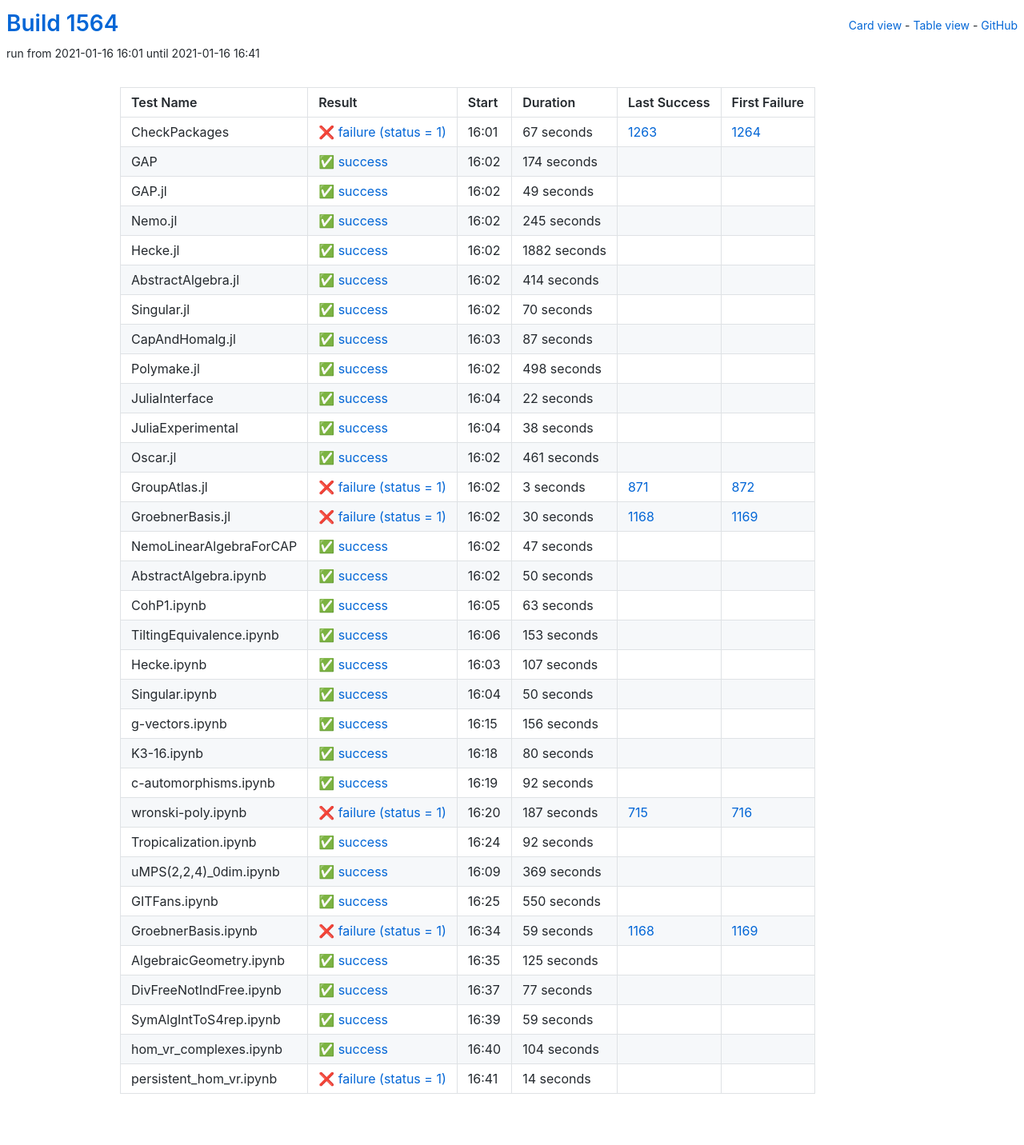
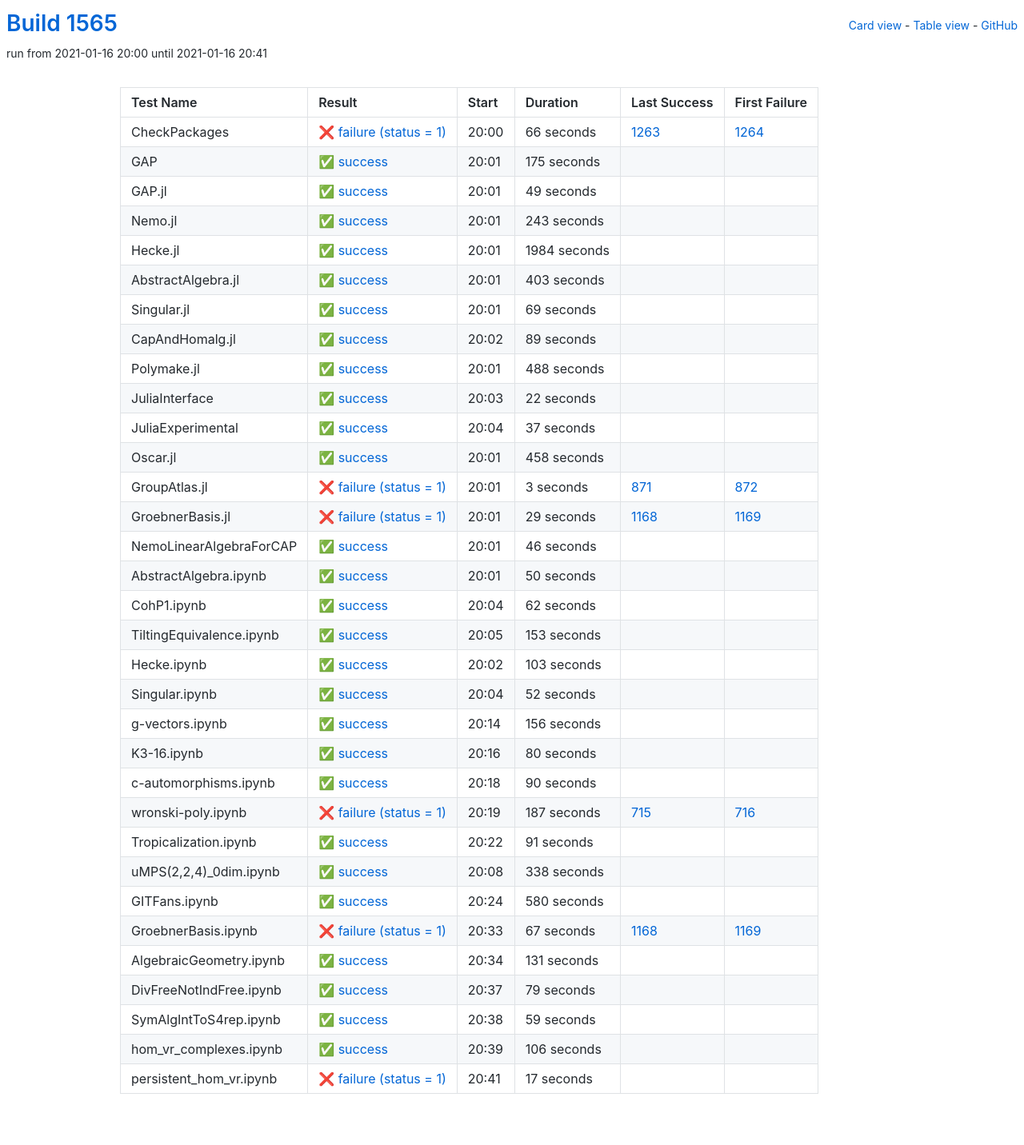
Before and after one commit to oscar-system/oscar-ci-status-stable, a Jekyll site: the page built from table.html, in a window 1280 px wide. Shown: the whole page at 80% size. Built offline with Jekyll 4.4.1, drawn with Linux system fonts in a browser that asks for light colours.

Commit message:
Build #1565

```diff
--- a/_data/ci.yml
+++ b/_data/ci.yml
@@ -1,6 +1,6 @@
 ---
-build: 1564
-build_url: https://oscarci.mathematik.uni-kl.de/job/oscar-stable/1564/
+build: 1565
+build_url: https://oscarci.mathematik.uni-kl.de/job/oscar-stable/1565/
 job: oscar-stable
 organization: oscar-system
 repo: oscar-ci-status-stable
@@ -8,32 +8,32 @@ repourl: https://github.com/oscar-system/oscar-ci-status-stable
 tests:
 - name: CheckPackages
   id: checkpackages
-  log: https://oscarci.mathematik.uni-kl.de/job/oscar-stable/1564/artifact/logs/build-1564/CheckPackages.log
-  start: 2021-01-16 16:01
+  log: https://oscarci.mathematik.uni-kl.de/job/oscar-stable/1565/artifact/logs/build-1565/CheckPackages.log
+  start: 2021-01-16 20:00
   success: false
   exitcode: 1
   status: failure
-  duration: 67
+  duration: 66
   last_success: 1263
   last_success_url: https://oscarci.mathematik.uni-kl.de/job/oscar-stable/1263/
   first_failure: 1264
   first_failure_url: https://oscarci.mathematik.uni-kl.de/job/oscar-stable/1264/
 - name: GAP
   id: gap
-  log: https://oscarci.mathematik.uni-kl.de/job/oscar-stable/1564/artifact/logs/build-1564/GAP.log
-  start: 2021-01-16 16:02
+  log: https://oscarci.mathematik.uni-kl.de/job/oscar-stable/1565/artifact/logs/build-1565/GAP.log
+  start: 2021-01-16 20:01
   success: true
   exitcode: 0
   status: success
-  duration: 174
+  duration: 175
   last_success: false
   last_success_url:
   first_failure: false
   first_failure_url:
 - name: GAP.jl
   id: gap-jl
-  log: https://oscarci.mathematik.uni-kl.de/job/oscar-stable/1564/artifact/logs/build-1564/GAP.jl.log
-  start: 2021-01-16 16:02
+  log: https://oscarci.mathematik.uni-kl.de/job/oscar-stable/1565/artifact/logs/build-1565/GAP.jl.log
+  start: 2021-01-16 20:01
   success: true
   exitcode: 0
   status: success
@@ -44,80 +44,80 @@ tests:
   first_failure_url:
 - name: Nemo.jl
   id: nemo-jl
-  log: https://oscarci.mathematik.uni-kl.de/job/oscar-stable/1564/artifact/logs/build-1564/Nemo.jl.log
-  start: 2021-01-16 16:02
+  log: https://oscarci.mathematik.uni-kl.de/job/oscar-stable/1565/artifact/logs/build-1565/Nemo.jl.log
+  start: 2021-01-16 20:01
   success: true
   exitcode: 0
   status: success
-  duration: 245
+  duration: 243
   last_success: false
   last_success_url:
   first_failure: false
   first_failure_url:
 - name: Hecke.jl
   id: hecke-jl
-  log: https://oscarci.mathematik.uni-kl.de/job/oscar-stable/1564/artifact/logs/build-1564/Hecke.jl.log
-  start: 2021-01-16 16:02
+  log: https://oscarci.mathematik.uni-kl.de/job/oscar-stable/1565/artifact/logs/build-1565/Hecke.jl.log
+  start: 2021-01-16 20:01
   success: true
   exitcode: 0
   status: success
-  duration: 1882
+  duration: 1984
   last_success: false
   last_success_url:
   first_failure: false
   first_failure_url:
 - name: AbstractAlgebra.jl
   id: abstractalgebra-jl
-  log: https://oscarci.mathematik.uni-kl.de/job/oscar-stable/1564/artifact/logs/build-1564/AbstractAlgebra.jl.log
-  start: 2021-01-16 16:02
+  log: https://oscarci.mathematik.uni-kl.de/job/oscar-stable/1565/artifact/logs/build-1565/AbstractAlgebra.jl.log
+  start: 2021-01-16 20:01
   success: true
   exitcode: 0
   status: success
-  duration: 414
+  duration: 403
   last_success: false
   last_success_url:
   first_failure: false
   first_failure_url:
 - name: Singular.jl
   id: singular-jl
-  log: https://oscarci.mathematik.uni-kl.de/job/oscar-stable/1564/artifact/logs/build-1564/Singular.jl.log
-  start: 2021-01-16 16:02
+  log: https://oscarci.mathematik.uni-kl.de/job/oscar-stable/1565/artifact/logs/build-1565/Singular.jl.log
+  start: 2021-01-16 20:01
   success: true
   exitcode: 0
   status: success
-  duration: 70
+  duration: 69
   last_success: false
   last_success_url:
   first_failure: false
   first_failure_url:
 - name: CapAndHomalg.jl
   id: capandhomalg-jl
-  log: https://oscarci.mathematik.uni-kl.de/job/oscar-stable/1564/artifact/logs/build-1564/CapAndHomalg.jl.log
-  start: 2021-01-16 16:03
+  log: https://oscarci.mathematik.uni-kl.de/job/oscar-stable/1565/artifact/logs/build-1565/CapAndHomalg.jl.log
+  start: 2021-01-16 20:02
   success: true
   exitcode: 0
   status: success
-  duration: 87
+  duration: 89
   last_success: false
   last_success_url:
   first_failure: false
   first_failure_url:
 - name: Polymake.jl
   id: polymake-jl
-  log: https://oscarci.mathematik.uni-kl.de/job/oscar-stable/1564/artifact/logs/build-1564/Polymake.jl.log
-  start: 2021-01-16 16:02
+  log: https://oscarci.mathematik.uni-kl.de/job/oscar-stable/1565/artifact/logs/build-1565/Polymake.jl.log
+  start: 2021-01-16 20:01
   success: true
   exitcode: 0
   status: success
-  duration: 498
+  duration: 488
   last_success: false
   last_success_url:
   first_failure: false
   first_failure_url:
 - name: JuliaInterface
   id: juliainterface
-  log: https://oscarci.mathematik.uni-kl.de/job/oscar-stable/1564/artifact/logs/build-1564/JuliaInterface.log
-  start: 2021-01-16 16:04
+  log: https://oscarci.mathematik.uni-kl.de/job/oscar-stable/1565/artifact/logs/build-1565/JuliaInterface.log
+  start: 2021-01-16 20:03
   success: true
   exitcode: 0
   status: success
@@ -128,32 +128,32 @@ tests:
   first_failure_url:
 - name: JuliaExperimental
   id: juliaexperimental
-  log: https://oscarci.mathematik.uni-kl.de/job/oscar-stable/1564/artifact/logs/build-1564/JuliaExperimental.log
-  start: 2021-01-16 16:04
+  log: https://oscarci.mathematik.uni-kl.de/job/oscar-stable/1565/artifact/logs/build-1565/JuliaExperimental.log
+  start: 2021-01-16 20:04
   success: true
   exitcode: 0
   status: success
-  duration: 38
+  duration: 37
   last_success: false
   last_success_url:
   first_failure: false
   first_failure_url:
 - name: Oscar.jl
   id: oscar-jl
-  log: https://oscarci.mathematik.uni-kl.de/job/oscar-stable/1564/artifact/logs/build-1564/Oscar.jl.log
-  start: 2021-01-16 16:02
+  log: https://oscarci.mathematik.uni-kl.de/job/oscar-stable/1565/artifact/logs/build-1565/Oscar.jl.log
+  start: 2021-01-16 20:01
   success: true
   exitcode: 0
   status: success
-  duration: 461
+  duration: 458
   last_success: false
   last_success_url:
   first_failure: false
   first_failure_url:
 - name: GroupAtlas.jl
   id: groupatlas-jl
-  log: https://oscarci.mathematik.uni-kl.de/job/oscar-stable/1564/artifact/logs/build-1564/GroupAtlas.jl.log
-  start: 2021-01-16 16:02
+  log: https://oscarci.mathematik.uni-kl.de/job/oscar-stable/1565/artifact/logs/build-1565/GroupAtlas.jl.log
+  start: 2021-01-16 20:01
   success: false
   exitcode: 1
   status: failure
@@ -164,32 +164,32 @@ tests:
   first_failure_url: https://oscarci.mathematik.uni-kl.de/job/oscar-stable/872/
 - name: GroebnerBasis.jl
   id: groebnerbasis-jl
-  log: https://oscarci.mathematik.uni-kl.de/job/oscar-stable/1564/artifact/logs/build-1564/GroebnerBasis.jl.log
-  start: 2021-01-16 16:02
+  log: https://oscarci.mathematik.uni-kl.de/job/oscar-stable/1565/artifact/logs/build-1565/GroebnerBasis.jl.log
+  start: 2021-01-16 20:01
   success: false
   exitcode: 1
   status: failure
-  duration: 30
+  duration: 29
   last_success: 1168
   last_success_url: https://oscarci.mathematik.uni-kl.de/job/oscar-stable/1168/
   first_failure: 1169
   first_failure_url: https://oscarci.mathematik.uni-kl.de/job/oscar-stable/1169/
 - name: NemoLinearAlgebraForCAP
   id: nemolinearalgebraforcap
-  log: https://oscarci.mathematik.uni-kl.de/job/oscar-stable/1564/artifact/logs/build-1564/NemoLinearAlgebraForCAP.log
-  start: 2021-01-16 16:02
+  log: https://oscarci.mathematik.uni-kl.de/job/oscar-stable/1565/artifact/logs/build-1565/NemoLinearAlgebraForCAP.log
+  start: 2021-01-16 20:01
   success: true
   exitcode: 0
   status: success
-  duration: 47
+  duration: 46
   last_success: false
   last_success_url:
   first_failure: false
   first_failure_url:
 - name: AbstractAlgebra.ipynb
   id: abstractalgebra-ipynb
-  log: https://oscarci.mathematik.uni-kl.de/job/oscar-stable/1564/artifact/logs/build-1564/AbstractAlgebra.ipynb.log
-  start: 2021-01-16 16:02
+  log: https://oscarci.mathematik.uni-kl.de/job/oscar-stable/1565/artifact/logs/build-1565/AbstractAlgebra.ipynb.log
+  start: 2021-01-16 20:01
   success: true
   exitcode: 0
   status: success
@@ -200,20 +200,20 @@ tests:
   first_failure_url:
 - name: CohP1.ipynb
   id: cohp1-ipynb
-  log: https://oscarci.mathematik.uni-kl.de/job/oscar-stable/1564/artifact/logs/build-1564/CohP1.ipynb.log
-  start: 2021-01-16 16:05
+  log: https://oscarci.mathematik.uni-kl.de/job/oscar-stable/1565/artifact/logs/build-1565/CohP1.ipynb.log
+  start: 2021-01-16 20:04
   success: true
   exitcode: 0
   status: success
-  duration: 63
+  duration: 62
   last_success: false
   last_success_url:
   first_failure: false
   first_failure_url:
 - name: TiltingEquivalence.ipynb
   id: tiltingequivalence-ipynb
-  log: https://oscarci.mathematik.uni-kl.de/job/oscar-stable/1564/artifact/logs/build-1564/TiltingEquivalence.ipynb.log
-  start: 2021-01-16 16:06
+  log: https://oscarci.mathematik.uni-kl.de/job/oscar-stable/1565/artifact/logs/build-1565/TiltingEquivalence.ipynb.log
+  start: 2021-01-16 20:05
   success: true
   exitcode: 0
   status: success
@@ -224,32 +224,32 @@ tests:
   first_failure_url:
 - name: Hecke.ipynb
   id: hecke-ipynb
-  log: https://oscarci.mathematik.uni-kl.de/job/oscar-stable/1564/artifact/logs/build-1564/Hecke.ipynb.log
-  start: 2021-01-16 16:03
+  log: https://oscarci.mathematik.uni-kl.de/job/oscar-stable/1565/artifact/logs/build-1565/Hecke.ipynb.log
+  start: 2021-01-16 20:02
   success: true
   exitcode: 0
   status: success
-  duration: 107
+  duration: 103
   last_success: false
   last_success_url:
   first_failure: false
   first_failure_url:
 - name: Singular.ipynb
   id: singular-ipynb
-  log: https://oscarci.mathematik.uni-kl.de/job/oscar-stable/1564/artifact/logs/build-1564/Singular.ipynb.log
-  start: 2021-01-16 16:04
+  log: https://oscarci.mathematik.uni-kl.de/job/oscar-stable/1565/artifact/logs/build-1565/Singular.ipynb.log
+  start: 2021-01-16 20:04
   success: true
   exitcode: 0
   status: success
-  duration: 50
+  duration: 52
   last_success: false
   last_success_url:
   first_failure: false
   first_failure_url:
 - name: g-vectors.ipynb
   id: g-vectors-ipynb
-  log: https://oscarci.mathematik.uni-kl.de/job/oscar-stable/1564/artifact/logs/build-1564/g-vectors.ipynb.log
-  start: 2021-01-16 16:15
+  log: https://oscarci.mathematik.uni-kl.de/job/oscar-stable/1565/artifact/logs/build-1565/g-vectors.ipynb.log
+  start: 2021-01-16 20:14
   success: true
   exitcode: 0
   status: success
@@ -260,8 +260,8 @@ tests:
   first_failure_url:
 - name: K3-16.ipynb
   id: k3-16-ipynb
-  log: https://oscarci.mathematik.uni-kl.de/job/oscar-stable/1564/artifact/logs/build-1564/K3-16.ipynb.log
-  start: 2021-01-16 16:18
+  log: https://oscarci.mathematik.uni-kl.de/job/oscar-stable/1565/artifact/logs/build-1565/K3-16.ipynb.log
+  start: 2021-01-16 20:16
   success: true
   exitcode: 0
   status: success
@@ -272,20 +272,20 @@ tests:
   first_failure_url:
 - name: c-automorphisms.ipynb
   id: c-automorphisms-ipynb
-  log: https://oscarci.mathematik.uni-kl.de/job/oscar-stable/1564/artifact/logs/build-1564/c-automorphisms.ipynb.log
-  start: 2021-01-16 16:19
+  log: https://oscarci.mathematik.uni-kl.de/job/oscar-stable/1565/artifact/logs/build-1565/c-automorphisms.ipynb.log
+  start: 2021-01-16 20:18
   success: true
   exitcode: 0
   status: success
-  duration: 92
+  duration: 90
   last_success: false
   last_success_url:
   first_failure: false
   first_failure_url:
 - name: wronski-poly.ipynb
   id: wronski-poly-ipynb
-  log: https://oscarci.mathematik.uni-kl.de/job/oscar-stable/1564/artifact/logs/build-1564/wronski-poly.ipynb.log
-  start: 2021-01-16 16:20
+  log: https://oscarci.mathematik.uni-kl.de/job/oscar-stable/1565/artifact/logs/build-1565/wronski-poly.ipynb.log
+  start: 2021-01-16 20:19
   success: false
   exitcode: 1
   status: failure
@@ -296,80 +296,80 @@ tests:
   first_failure_url: https://oscarci.mathematik.uni-kl.de/job/oscar-stable/716/
 - name: Tropicalization.ipynb
   id: tropicalization-ipynb
-  log: https://oscarci.mathematik.uni-kl.de/job/oscar-stable/1564/artifact/logs/build-1564/Tropicalization.ipynb.log
-  start: 2021-01-16 16:24
+  log: https://oscarci.mathematik.uni-kl.de/job/oscar-stable/1565/artifact/logs/build-1565/Tropicalization.ipynb.log
+  start: 2021-01-16 20:22
   success: true
   exitcode: 0
   status: success
-  duration: 92
+  duration: 91
   last_success: false
   last_success_url:
   first_failure: false
   first_failure_url:
 - name: uMPS(2,2,4)_0dim.ipynb
   id: umps-2-2-4-0dim-ipynb
-  log: https://oscarci.mathematik.uni-kl.de/job/oscar-stable/1564/artifact/logs/build-1564/uMPS-2-2-4-_0dim.ipynb.log
-  start: 2021-01-16 16:09
+  log: https://oscarci.mathematik.uni-kl.de/job/oscar-stable/1565/artifact/logs/build-1565/uMPS-2-2-4-_0dim.ipynb.log
+  start: 2021-01-16 20:08
   success: true
   exitcode: 0
   status: success
-  duration: 369
+  duration: 338
   last_success: false
   last_success_url:
   first_failure: false
   first_failure_url:
 - name: GITFans.ipynb
   id: gitfans-ipynb
-  log: https://oscarci.mathematik.uni-kl.de/job/oscar-stable/1564/artifact/logs/build-1564/GITFans.ipynb.log
-  start: 2021-01-16 16:25
+  log: https://oscarci.mathematik.uni-kl.de/job/oscar-stable/1565/artifact/logs/build-1565/GITFans.ipynb.log
+  start: 2021-01-16 20:24
   success: true
   exitcode: 0
   status: success
-  duration: 550
+  duration: 580
   last_success: false
   last_success_url:
   first_failure: false
   first_failure_url:
 - name: GroebnerBasis.ipynb
   id: groebnerbasis-ipynb
-  log: https://oscarci.mathematik.uni-kl.de/job/oscar-stable/1564/artifact/logs/build-1564/GroebnerBasis.ipynb.log
-  start: 2021-01-16 16:34
+  log: https://oscarci.mathematik.uni-kl.de/job/oscar-stable/1565/artifact/logs/build-1565/GroebnerBasis.ipynb.log
+  start: 2021-01-16 20:33
   success: false
   exitcode: 1
   status: failure
-  duration: 59
+  duration: 67
   last_success: 1168
   last_success_url: https://oscarci.mathematik.uni-kl.de/job/oscar-stable/1168/
   first_failure: 1169
   first_failure_url: https://oscarci.mathematik.uni-kl.de/job/oscar-stable/1169/
 - name: AlgebraicGeometry.ipynb
   id: algebraicgeometry-ipynb
-  log: https://oscarci.mathematik.uni-kl.de/job/oscar-stable/1564/artifact/logs/build-1564/AlgebraicGeometry.ipynb.log
-  start: 2021-01-16 16:35
+  log: https://oscarci.mathematik.uni-kl.de/job/oscar-stable/1565/artifact/logs/build-1565/AlgebraicGeometry.ipynb.log
+  start: 2021-01-16 20:34
   success: true
   exitcode: 0
   status: success
-  duration: 125
+  duration: 131
   last_success: false
   last_success_url:
   first_failure: false
   first_failure_url:
 - name: DivFreeNotIndFree.ipynb
   id: divfreenotindfree-ipynb
-  log: https://oscarci.mathematik.uni-kl.de/job/oscar-stable/1564/artifact/logs/build-1564/DivFreeNotIndFree.ipynb.log
-  start: 2021-01-16 16:37
+  log: https://oscarci.mathematik.uni-kl.de/job/oscar-stable/1565/artifact/logs/build-1565/DivFreeNotIndFree.ipynb.log
+  start: 2021-01-16 20:37
   success: true
   exitcode: 0
   status: success
-  duration: 77
+  duration: 79
   last_success: false
   last_success_url:
   first_failure: false
   first_failure_url:
 - name: SymAlgIntToS4rep.ipynb
   id: symalginttos4rep-ipynb
-  log: https://oscarci.mathematik.uni-kl.de/job/oscar-stable/1564/artifact/logs/build-1564/SymAlgIntToS4rep.ipynb.log
-  start: 2021-01-16 16:39
+  log: https://oscarci.mathematik.uni-kl.de/job/oscar-stable/1565/artifact/logs/build-1565/SymAlgIntToS4rep.ipynb.log
+  start: 2021-01-16 20:38
   success: true
   exitcode: 0
   status: success
@@ -380,24 +380,24 @@ tests:
   first_failure_url:
 - name: hom_vr_complexes.ipynb
   id: hom-vr-complexes-ipynb
-  log: https://oscarci.mathematik.uni-kl.de/job/oscar-stable/1564/artifact/logs/build-1564/hom_vr_complexes.ipynb.log
-  start: 2021-01-16 16:40
+  log: https://oscarci.mathematik.uni-kl.de/job/oscar-stable/1565/artifact/logs/build-1565/hom_vr_complexes.ipynb.log
+  start: 2021-01-16 20:39
   success: true
   exitcode: 0
   status: success
-  duration: 104
+  duration: 106
   last_success: false
   last_success_url:
   first_failure: false
   first_failure_url:
 - name: persistent_hom_vr.ipynb
   id: persistent-hom-vr-ipynb
-  log: https://oscarci.mathematik.uni-kl.de/job/oscar-stable/1564/artifact/logs/build-1564/persistent_hom_vr.ipynb.log
-  start: 2021-01-16 16:41
+  log: https://oscarci.mathematik.uni-kl.de/job/oscar-stable/1565/artifact/logs/build-1565/persistent_hom_vr.ipynb.log
+  start: 2021-01-16 20:41
   success: false
   exitcode: 1
   status: failure
-  duration: 14
+  duration: 17
   last_success: false
   last_success_url:
   first_failure: false
```
Also changed, not shown: README.md.
